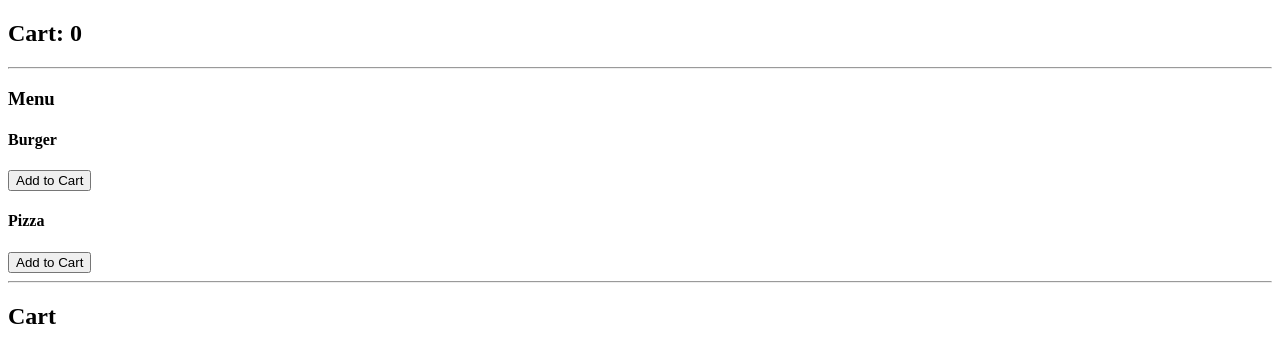
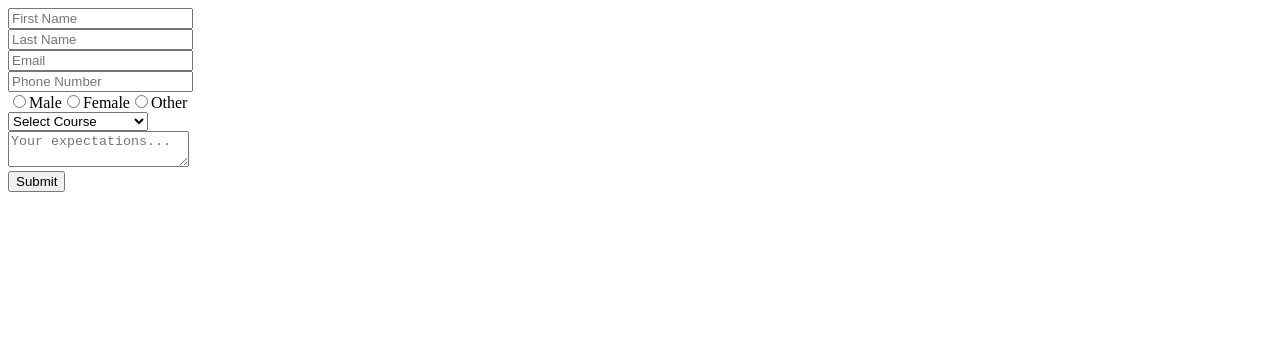
Before and after one commit to ashandimantha2000/stemlink-react, a React (Vite) app: page / in a window 1280 px wide. Shown: the top 362 px of the page. Built offline with nearby package versions, Linux system fonts and the light colour scheme.

Commit message:
add: zod validation example

```diff
--- a/src/App.jsx
+++ b/src/App.jsx
@@ -6,20 +6,22 @@ import Layout from "./components/UseContextAPI/Layout";
 import { UserProvider } from "./context/UserContext";
 import CartLayout from "./components/CartApp/CartLayout";
 import { CartProvider } from "./context/CartContext";
+import SignUpWithRHFAndZod from "./components/Zodo/SignUpWithRHFAndZod";
 
 function App() {
   return (
     <div>
       {/* <ZodoForm /> */}
+      <SignUpWithRHFAndZod />
       {/* <UserProfile /> */}
       {/* <PDUserProfile /> */}
       {/* <UserProvider>
         <Layout />
       </UserProvider> */}
 
-      <CartProvider>
+      {/* <CartProvider>
         <CartLayout />
-      </CartProvider>
+      </CartProvider> */}
     </div>
   );
 }
--- /dev/null
+++ b/src/components/Zodo/SignUpWithRHFAndZod.jsx
@@ -0,0 +1,90 @@
+import { useForm } from "react-hook-form";
+import { zodResolver } from "@hookform/resolvers/zod";
+import { signupSchema } from "../../schemas/signupSchema";
+
+function SignUpWithRHFAndZod() {
+  const {
+    register,
+    handleSubmit,
+    formState: { errors },
+  } = useForm({
+    resolver: zodResolver(signupSchema),
+  });
+
+  const onSubmit = (data) => {
+    console.log("Form Data:", data);
+  };
+
+  return (
+    <form onSubmit={handleSubmit(onSubmit)}>
+      {/* First Name */}
+      <div>
+        <input {...register("firstName")} placeholder="First Name" />
+        {errors.firstName && <p>{errors.firstName.message}</p>}
+      </div>
+
+      {/* Last Name */}
+      <div>
+        <input {...register("lastName")} placeholder="Last Name" />
+        {errors.lastName && <p>{errors.lastName.message}</p>}
+      </div>
+
+      {/* Email */}
+      <div>
+        <input {...register("email")} placeholder="Email" />
+        {errors.email && <p>{errors.email.message}</p>}
+      </div>
+
+      {/* Phone */}
+      <div>
+        <input {...register("phone")} placeholder="Phone Number" />
+        {errors.phone && <p>{errors.phone.message}</p>}
+      </div>
+
+      {/* Gender */}
+      <div>
+        <label>
+          <input type="radio" value="male" {...register("gender")} />
+          Male
+        </label>
+
+        <label>
+          <input type="radio" value="female" {...register("gender")} />
+          Female
+        </label>
+
+        <label>
+          <input type="radio" value="other" {...register("gender")} />
+          Other
+        </label>
+
+        {errors.gender && <p>{errors.gender.message}</p>}
+      </div>
+
+      {/* Course */}
+      <div>
+        <select {...register("course")}>
+          <option value="">Select Course</option>
+          <option value="react">React Development</option>
+          <option value="node">Node.js</option>
+          <option value="devops">DevOps</option>
+        </select>
+
+        {errors.course && <p>{errors.course.message}</p>}
+      </div>
+
+      {/* Expectations */}
+      <div>
+        <textarea
+          {...register("expectations")}
+          placeholder="Your expectations..."
+        />
+        {errors.expectations && <p>{errors.expectations.message}</p>}
+      </div>
+
+      <button type="submit">Submit</button>
+    </form>
+  );
+}
+
+export default SignUpWithRHFAndZod;
```
